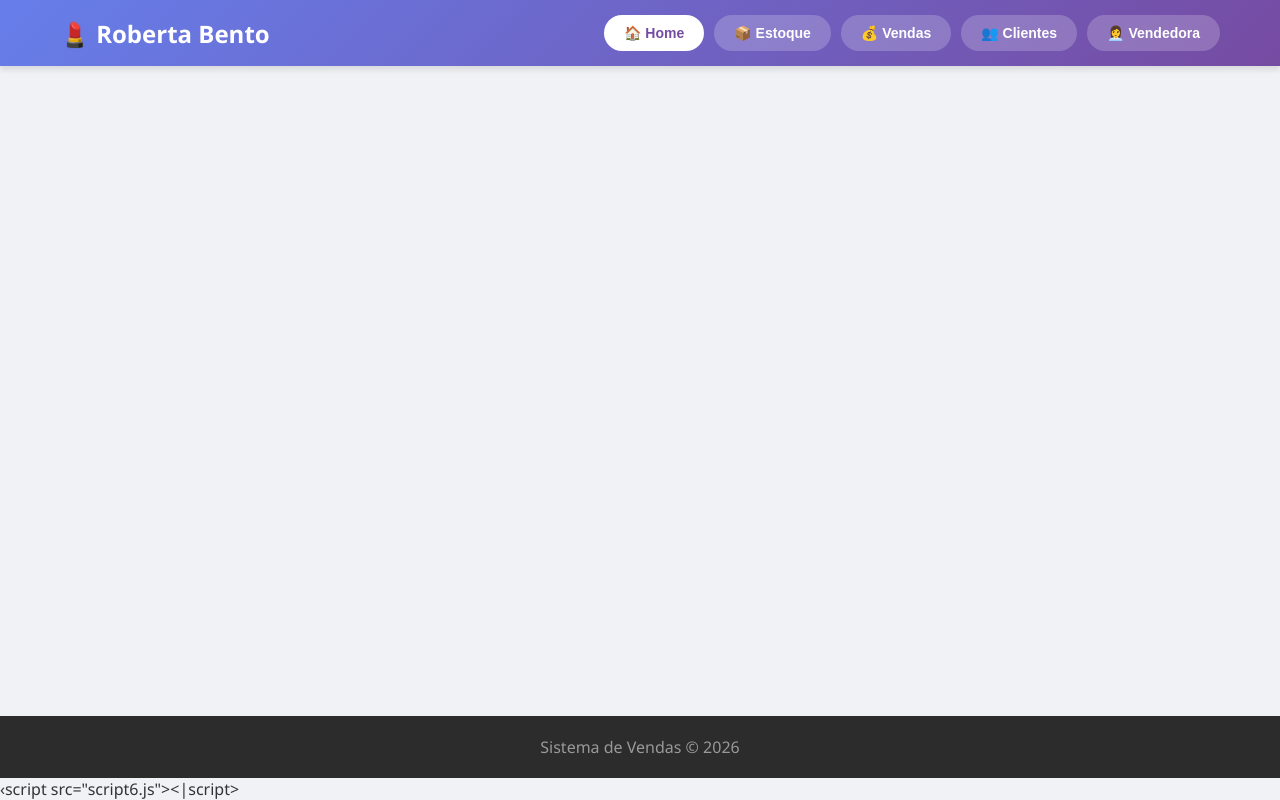
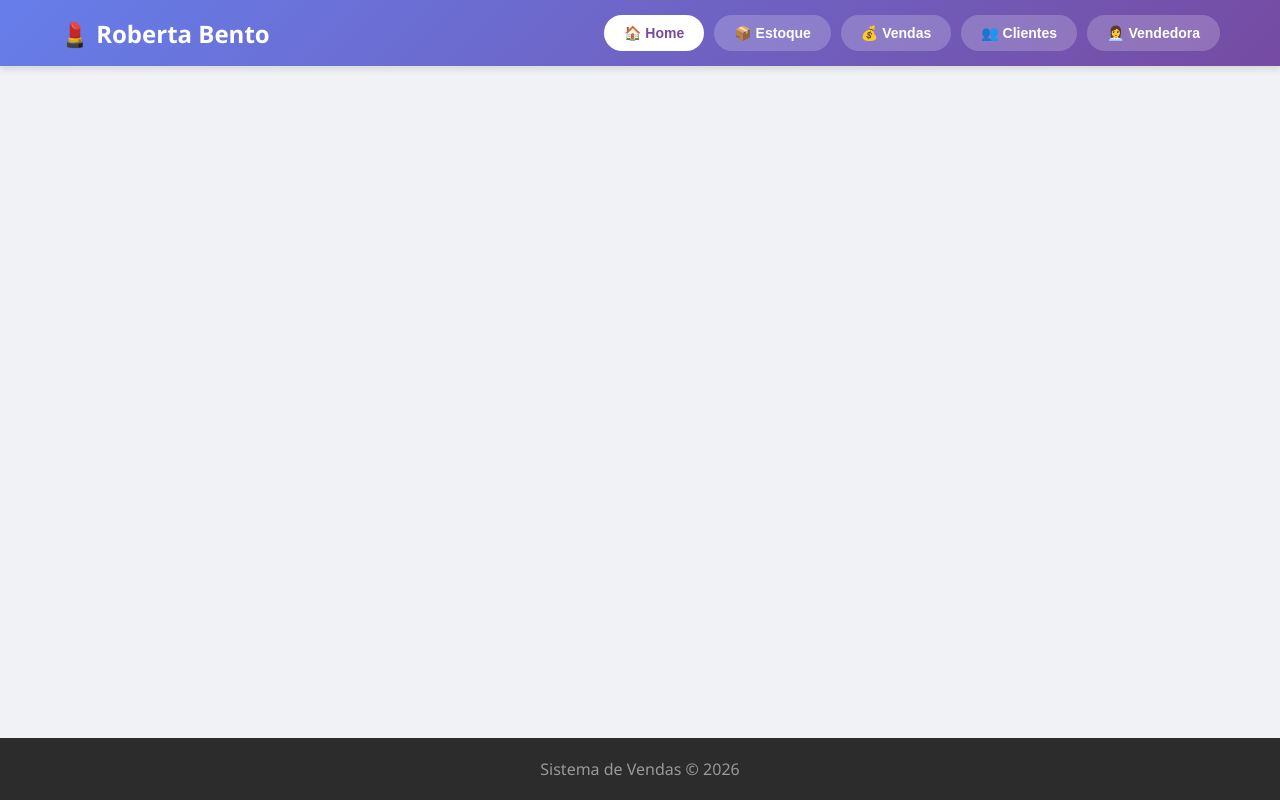
Before and after one commit to josuesantosss/robertabento, a plain HTML site: page index.html in a window 1280 px wide. Drawn offline with Linux system fonts and the light colour scheme.

Commit message:
Atualizar o index.html

```diff
--- a/index.html
+++ b/index.html
@@ -31,6 +31,6 @@
     Sistema de Vendas © 2026
   </footer>
 
-  ‹script src="script6.js"><|script>
+  <script src="script6.js"><|script>
 </body>
 </html>
```
